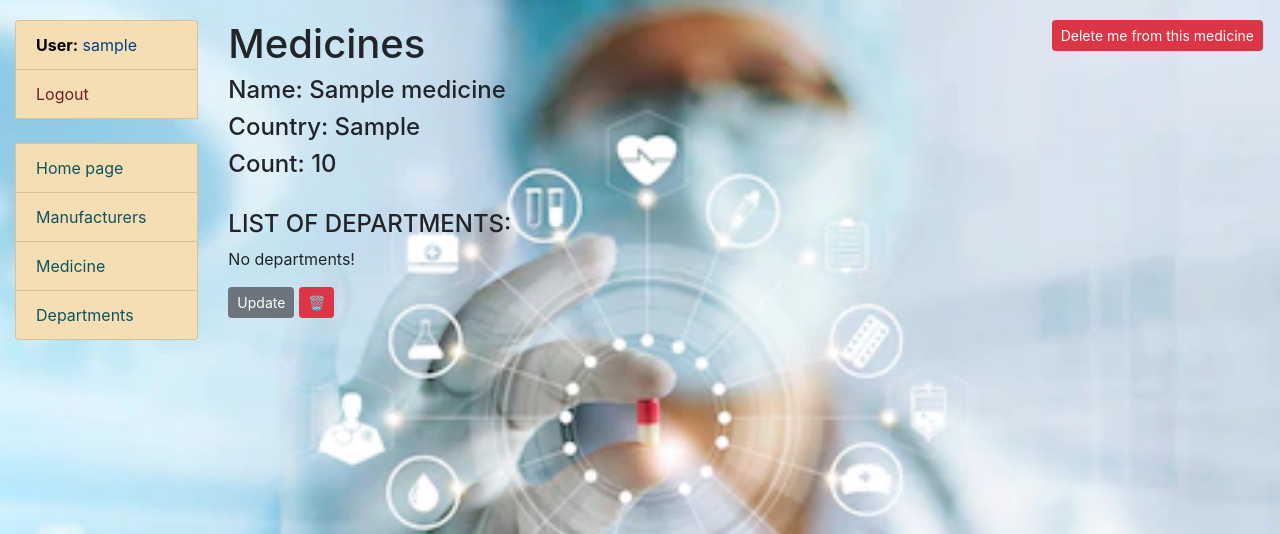
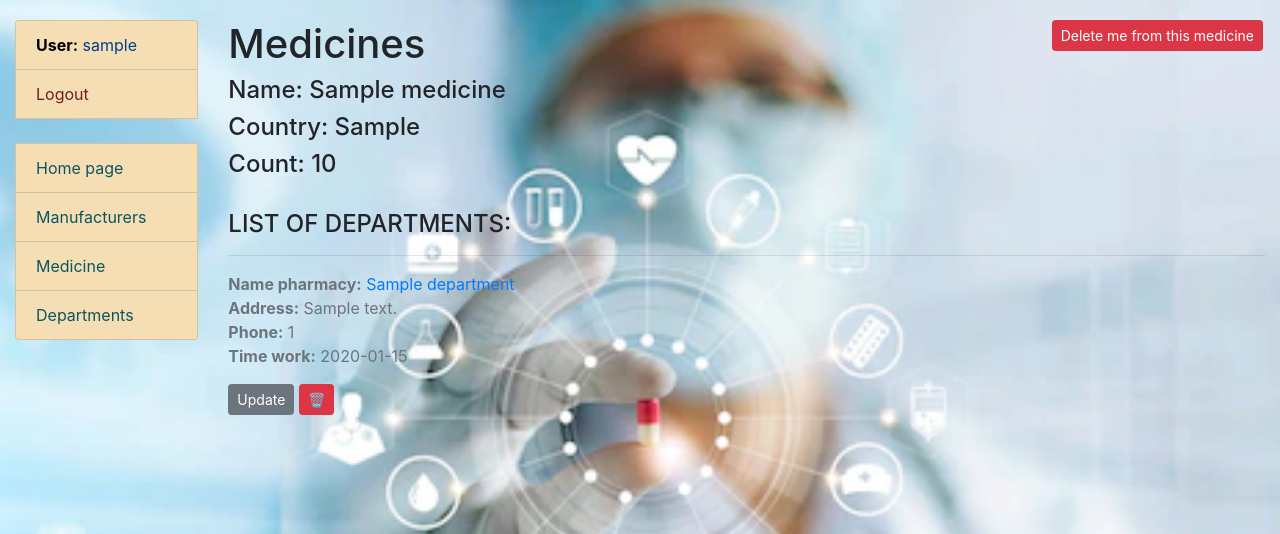
Before and after one commit to Ilyakson/pharmacy-service, a Django app: page /medicine/1/ in a window 1280 px wide. Shown: the top 534 px of the page. Run offline with Django 4.2, Linux system fonts and the light colour scheme; a user stored in the database is signed in; tables that the repository leaves empty hold one stand-in row (values such as "Sample post").

Commit message:
Fix medicine_detail & add in ManufacturerListView LoginRequiredMixin

```diff
--- a/pharmacy/models.py
+++ b/pharmacy/models.py
@@ -52,4 +52,4 @@ class Medicine(models.Model):
         ordering = ["-amount_medicine"]
 
     def __str__(self):
-        return f"Model: {self.name}; Manufacturer: {self.manufacturer.name}"
+        return f"Model: {self.name} Manufacturer: {self.manufacturer}"
--- a/pharmacy/views.py
+++ b/pharmacy/views.py
@@ -13,7 +13,11 @@ from pharmacy.forms import (
     DepartmentAddressUpdateForm,
     DepartmentPhoneUpdateForm,
     DepartmentTimeWorkUpdateForm,
-    DepartmentNameUpdateForm, MedicineForm, MedicineSearchForm, ManufacturerSearchForm, DepartmentSearchForm
+    DepartmentNameUpdateForm,
+    MedicineForm,
+    MedicineSearchForm,
+    ManufacturerSearchForm,
+    DepartmentSearchForm
 )
 from pharmacy.models import Department, Medicine, Manufacturer
 
@@ -37,7 +41,7 @@ def index(request):
     return render(request, "pharmacy/index.html", context=context)
 
 
-class ManufacturerListView(generic.ListView):
+class ManufacturerListView(LoginRequiredMixin, generic.ListView):
     model = Manufacturer
     template_name = "pharmacy/manufacturer_list.html"
     queryset = Manufacturer.objects.order_by("name")
--- a/templates/includes/pagination.html
+++ b/templates/includes/pagination.html
@@ -1,8 +1,9 @@
+{% load query_transform %}
 {% if is_paginated %}
   <ul class="pagination">
     {% if page_obj.has_previous %}
       <li class="page-item">
-        <a href="?page= {{ page_obj.previous_page_number }}" class="page-link">prev</a>
+        <a href="?{% query_transform request page=page_obj.previous_page_number %}" class="page-link">prev</a>
       </li>
     {% endif %}
     <li class="page-item active">
@@ -10,7 +11,7 @@
     </li>
     {% if page_obj.has_next %}
       <li class="page-item">
-        <a href="?page= {{ page_obj.next_page_number }}" class="page-link">next</a>
+        <a href="?{% query_transform request page=page_obj.next_page_number %}" class="page-link">next</a>
       </li>
     {% endif %}
   </ul>
--- a/templates/pharmacy/medicine_detail.html
+++ b/templates/pharmacy/medicine_detail.html
@@ -16,7 +16,7 @@
 
   <div class="sm-3">
     <h4>LIST OF DEPARTMENTS:</h4>
-    {% for department in medicine.department.all %}
+    {% for department in medicine.departments.all %}
       <hr>
       <p class="text-muted">
         <strong>Name pharmacy:</strong>
```
